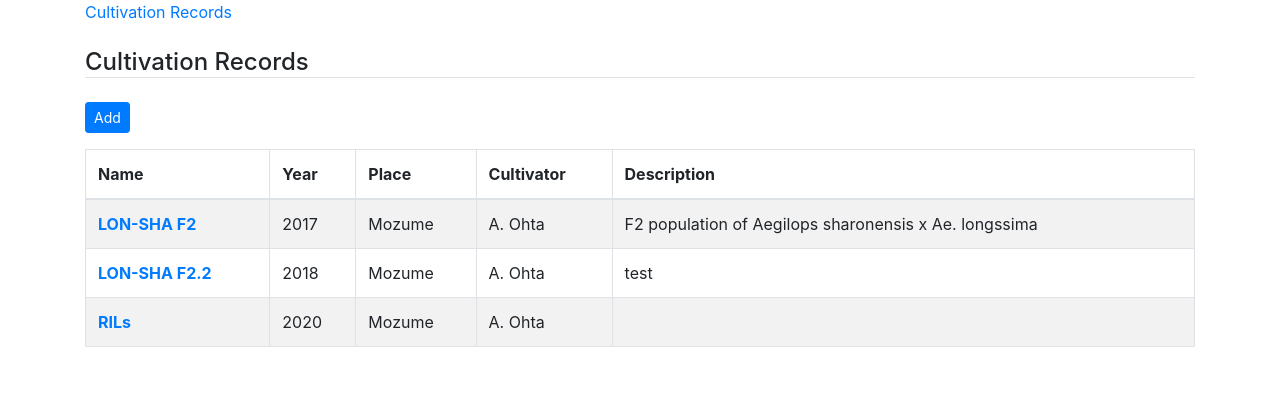
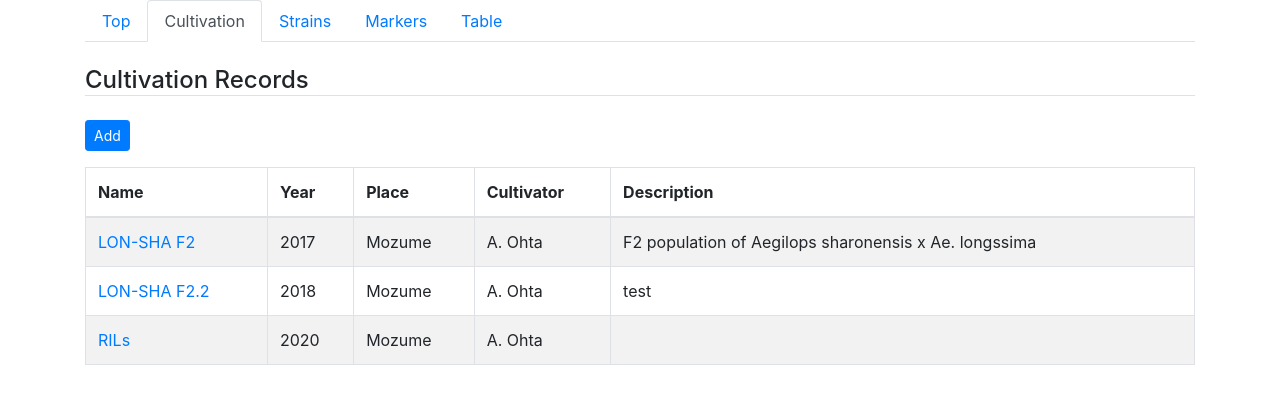
Before and after one commit to qqep685d/M2DS, a Django app: page /mm/cult/ in a window 1280 px wide. Shown: the top 404 px of the page. Run offline with Django 3.2, Linux system fonts and the light colour scheme; data comes from the database, SQL or seed files in the repository; both versions use the stored data as it was after the commit; some libraries are stand-ins or nearby versions.

Commit message:
add index page

```diff
--- a/m2ds/m2ds/urls.py
+++ b/m2ds/m2ds/urls.py
@@ -17,6 +17,7 @@ from django.conf.urls import url, include
 from django.contrib import admin
 
 urlpatterns = [
-    url(r'^mm/', include('mm.urls')),
+    url(r'^',   include('mm.urls', namespace='index')),
+    url(r'^mm/', include('mm.urls', namespace='mm')),
     url(r'^admin/', admin.site.urls),
 ]
--- a/m2ds/mm/forms.py
+++ b/m2ds/mm/forms.py
@@ -1,4 +1,5 @@
 from django.forms import ModelForm
+from django import forms
 from mm.models import Cultivation
 
 class CultivationForm(ModelForm):
@@ -6,3 +7,7 @@ class CultivationForm(ModelForm):
     class Meta:
         model = Cultivation
         fields = ('name', 'year', 'place', 'cultivator', 'description',)
+
+class UploadFileForm(forms.Form):
+    title = forms.CharField(max_length=50)
+    file  = forms.FileField()
--- a/m2ds/mm/templates/mm/base.html
+++ b/m2ds/mm/templates/mm/base.html
@@ -11,7 +11,6 @@
 
 <body>
   <div class="container">
-    <a href="{% url 'mm:cult_list' %}">Cultivation Records</a>
     {% block content %}
         {{ content }}
     {% endblock %}
--- a/m2ds/mm/templates/mm/cult_list.html
+++ b/m2ds/mm/templates/mm/cult_list.html
@@ -1,6 +1,16 @@
 {% extends "mm/base.html" %}
+{% load bootstrap4 %}
 
 {% block content %}
+    <!-- Navigation bar -->
+    <ul class="nav nav-tabs">
+        <li class="nav-item"><a href="{% url 'mm:index' %}" class="nav-link">Top</a></li>
+        <li class="nav-item"><a href="{% url 'mm:cult_list' %}" class="nav-link active">Cultivation</a></li>
+        <li class="nav-item"><a href="{% url 'mm:strain_list' %}" class="nav-link">Strains</a></li>
+        <li class="nav-item"><a href="#" class="nav-link">Markers</a></li>
+        <li class="nav-item"><a href="#" class="nav-link">Table</a></li>
+    </ul>
+
     <h4 class="mt-4 border-bottom">Cultivation Records</h4>
     <a href="{% url 'mm:cult_add' %}" class="btn btn-primary btn-sm my-3">Add</a>
     <table class="table table-striped table-bordered">
@@ -16,7 +26,7 @@
       <tbody>
         {% for cult_rec in cult_recs %}
         <tr>
-            <th scope="row"><a href="{% url 'mm:cult_edit' cult_id=cult_rec.id %}">{{ cult_rec.name }}</a></th>
+            <td><a href="{% url 'mm:cult_edit' cult_id=cult_rec.id %}">{{ cult_rec.name }}</a></td>
             <td>{{ cult_rec.year }}</td>
             <td>{{ cult_rec.place }}</td>
             <td>{{ cult_rec.cultivator }}</td>
--- a/m2ds/mm/urls.py
+++ b/m2ds/mm/urls.py
@@ -14,4 +14,7 @@ urlpatterns = [
 #    path('strain/add/', views.strain_edit, name='strain_add'), # Add
 #    path('strain/edit/<int:strain_id>/', views.strain_edit, name='strain_edit'),  # Edit
 #    path('strain/del/<int:strain_id>/', views.strain_del, name='strain_del'),     # Delete
+
+    # Top-page
+    path('', views.index, name='index'),
 ]
--- a/m2ds/mm/views.py
+++ b/m2ds/mm/views.py
@@ -3,6 +3,12 @@ from django.http import HttpResponse
 
 from mm.models import Cultivation, Strain, Marker, Management
 from mm.forms import CultivationForm
+
+
+#--- Index ---
+def index(request):
+    return render(request, 'mm/index.html', {})
+
 
 #--- Cultivation ---
 def cult_list(request):
@@ -30,6 +36,13 @@ def cult_edit(request, cult_id=None):
 
     return render(request, 'mm/cult_edit.html', dict(form=form, cult_id=cult_id))
 
+
+def cult_confirm(request, cult_id=None):
+    """ Confirm """
+    rec = get_object_or_404(Cultivation, pk=cult_id)
+    return render(request, 'mm/cult_confirm.html', {'rec':rec})
+
+
 def cult_del(request, cult_id):
     """ Delete """
     cultivation = get_object_or_404(Cultivation, pk=cult_id)
```
Also changed, not shown: m2ds/mm/templates/mm/cult_edit.html (+9 -0 lines), m2ds/mm/templates/mm/strain_list.html (+9 -0 lines), m2ds/db.sqlite3.
